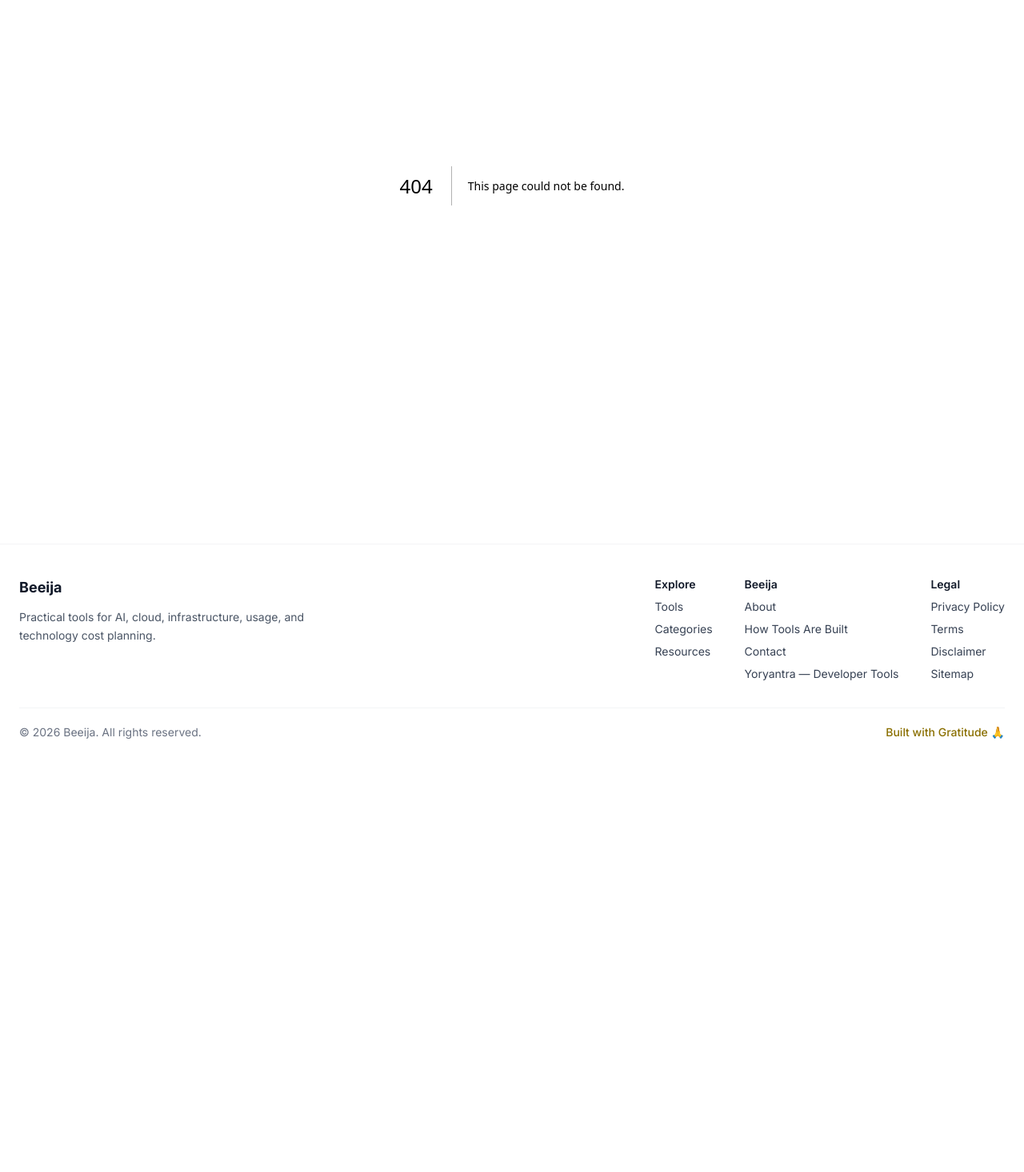
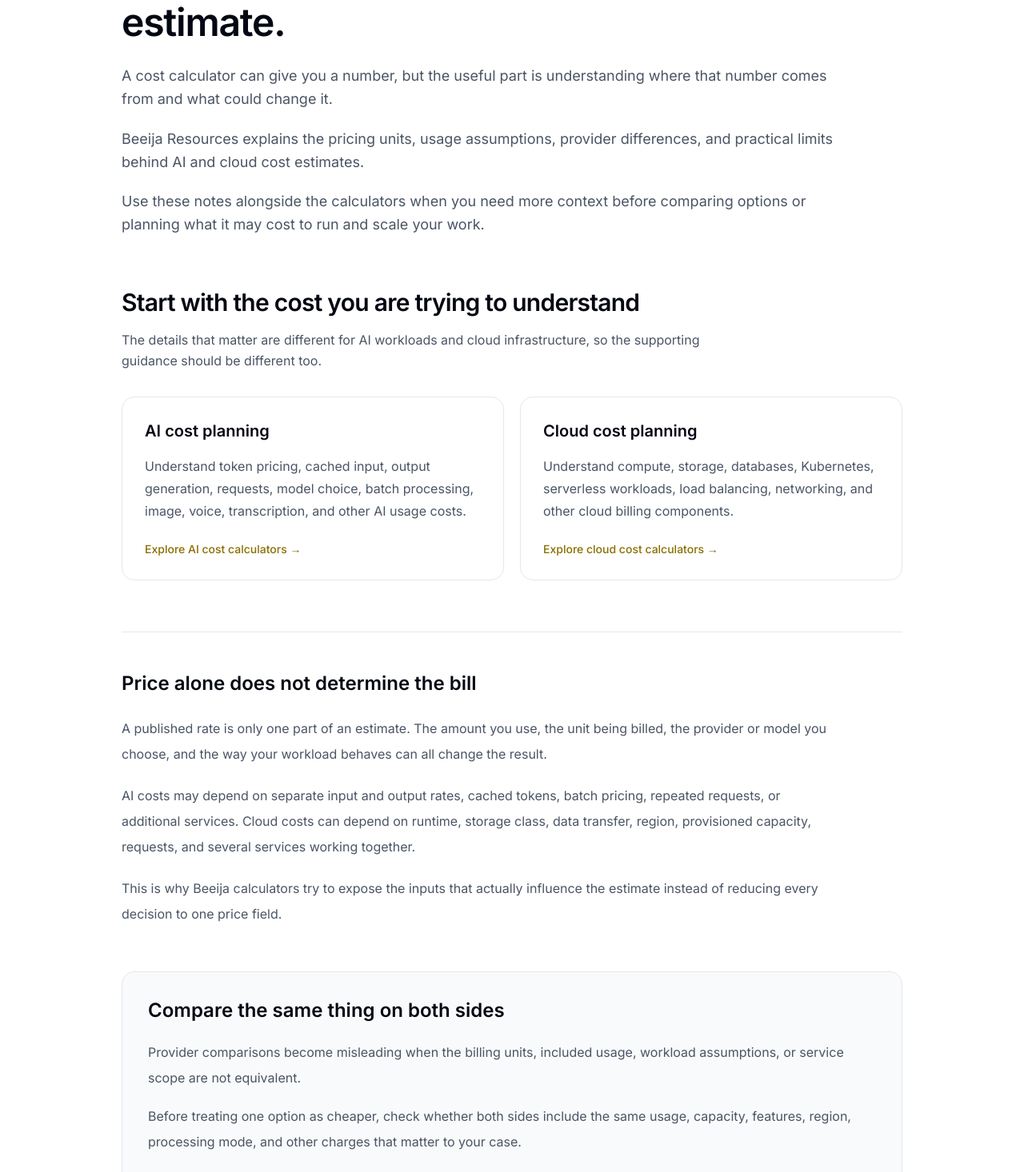
Before and after one commit to vaarunsonawwane-ops/beeija, a Next.js app: page /resources in a window 1280 px wide. Before the commit this address had no page. Shown: the part 245-1711 px from the top of the page at 80% size. Before the commit the page ends 1211 px from the top, so only its background shows below. Built offline with nearby package versions, Linux system fonts and the light colour scheme.

Commit message:
Resources page

```diff
--- /dev/null
+++ b/app/resources/page.tsx
@@ -0,0 +1,218 @@
+import Link from "next/link";
+import type { Metadata } from "next";
+
+export const metadata: Metadata = {
+  title: "Resources | Beeija",
+
+  description:
+    "Practical explanations for understanding AI and cloud pricing, cost estimates, usage assumptions, provider comparisons, and the limits of cost calculators.",
+
+  alternates: {
+    canonical: "https://beeija.com/resources",
+  },
+
+  openGraph: {
+    title: "Resources | Beeija",
+    description:
+      "Understand the pricing, usage assumptions, billing units, and other factors behind AI and cloud cost estimates.",
+    url: "https://beeija.com/resources",
+    siteName: "Beeija",
+    type: "website",
+  },
+
+  twitter: {
+    card: "summary_large_image",
+    title: "Resources | Beeija",
+    description:
+      "Practical guidance for understanding AI and cloud costs, pricing, usage, and estimates.",
+  },
+};
+
+export default function ResourcesPage() {
+  return (
+    <main className="bg-white text-gray-900">
+      <section className="mx-auto max-w-5xl px-6 py-16 md:py-20">
+        <div className="max-w-4xl">
+          <p className="text-sm font-medium text-[var(--yellow-dark)]">
+            Beeija Resources
+          </p>
+
+          <h1 className="mt-6 text-4xl font-semibold tracking-tight text-gray-950 md:text-5xl">
+            Understand the numbers behind the estimate.
+          </h1>
+
+          <div className="mt-7 max-w-4xl space-y-5 text-lg leading-relaxed text-gray-600">
+            <p>
+              A cost calculator can give you a number, but the useful part is
+              understanding where that number comes from and what could change it.
+            </p>
+
+            <p>
+              Beeija Resources explains the pricing units, usage assumptions,
+              provider differences, and practical limits behind AI and cloud
+              cost estimates.
+            </p>
+
+            <p>
+              Use these notes alongside the calculators when you need more
+              context before comparing options or planning what it may cost to
+              run and scale your work.
+            </p>
+          </div>
+        </div>
+
+        <section className="mt-16">
+          <div className="max-w-3xl">
+            <h2 className="text-2xl font-semibold tracking-tight text-gray-950 md:text-3xl">
+              Start with the cost you are trying to understand
+            </h2>
+
+            <p className="mt-4 leading-relaxed text-gray-600">
+              The details that matter are different for AI workloads and cloud
+              infrastructure, so the supporting guidance should be different too.
+            </p>
+          </div>
+
+          <div className="mt-8 grid gap-5 md:grid-cols-2">
+            <Link
+              href="/categories/ai-cost-calculators"
+              className="group rounded-2xl border border-gray-200 bg-white p-7 transition duration-200 hover:-translate-y-1 hover:shadow-md"
+            >
+              <h3 className="text-xl font-semibold text-gray-950 transition-colors duration-200 group-hover:text-[var(--green)]">
+                AI cost planning
+              </h3>
+
+              <p className="mt-4 leading-7 text-gray-600">
+                Understand token pricing, cached input, output generation,
+                requests, model choice, batch processing, image, voice,
+                transcription, and other AI usage costs.
+              </p>
+
+              <p className="mt-6 text-sm font-medium text-[var(--yellow-dark)]">
+                Explore AI cost calculators →
+              </p>
+            </Link>
+
+            <Link
+              href="/categories/cloud-cost-calculators"
+              className="group rounded-2xl border border-gray-200 bg-white p-7 transition duration-200 hover:-translate-y-1 hover:shadow-md"
+            >
+              <h3 className="text-xl font-semibold text-gray-950 transition-colors duration-200 group-hover:text-[var(--green)]">
+                Cloud cost planning
+              </h3>
+
+              <p className="mt-4 leading-7 text-gray-600">
+                Understand compute, storage, databases, Kubernetes, serverless
+                workloads, load balancing, networking, and other cloud billing
+                components.
+              </p>
+
+              <p className="mt-6 text-sm font-medium text-[var(--yellow-dark)]">
+                Explore cloud cost calculators →
+              </p>
+            </Link>
+          </div>
+        </section>
+
+        <section className="mt-16 border-t border-gray-200 pt-12">
+          <div className="max-w-4xl">
+            <h2 className="text-2xl font-semibold text-gray-950">
+              Price alone does not determine the bill
+            </h2>
+
+            <div className="mt-6 space-y-5 leading-8 text-gray-600">
+              <p>
+                A published rate is only one part of an estimate. The amount you
+                use, the unit being billed, the provider or model you choose,
+                and the way your workload behaves can all change the result.
+              </p>
+
+              <p>
+                AI costs may depend on separate input and output rates, cached
+                tokens, batch pricing, repeated requests, or additional services.
+                Cloud costs can depend on runtime, storage class, data transfer,
+                region, provisioned capacity, requests, and several services
+                working together.
+              </p>
+
+              <p>
+                This is why Beeija calculators try to expose the inputs that
+                actually influence the estimate instead of reducing every
+                decision to one price field.
+              </p>
+            </div>
+          </div>
+        </section>
+
+        <section className="mt-14 rounded-2xl border border-gray-200 bg-gray-50 p-7 md:p-8">
+          <div className="max-w-4xl">
+            <h2 className="text-2xl font-semibold text-gray-950">
+              Compare the same thing on both sides
+            </h2>
+
+            <div className="mt-5 space-y-4 leading-8 text-gray-600">
+              <p>
+                Provider comparisons become misleading when the billing units,
+                included usage, workload assumptions, or service scope are not
+                equivalent.
+              </p>
+
+              <p>
+                Before treating one option as cheaper, check whether both sides
+                include the same usage, capacity, features, region, processing
+                mode, and other charges that matter to your case.
+              </p>
+
+              <p>
+                Where a Beeija comparison tool needs an assumption, the aim is
+                to make that assumption visible rather than hide it inside the
+                result.
+              </p>
+            </div>
+          </div>
+        </section>
+
+        <section className="mt-14">
+          <div className="max-w-4xl">
+            <h2 className="text-2xl font-semibold text-gray-950">
+              An estimate is not the final invoice
+            </h2>
+
+            <div className="mt-6 space-y-5 leading-8 text-gray-600">
+              <p>
+                A calculator works from the inputs and pricing available to it.
+                Your real bill can also include services you did not enter,
+                taxes, discounts, credits, minimum charges, regional pricing,
+                retries, changing usage, or provider pricing changes.
+              </p>
+
+              <p>
+                For an important purchasing or architecture decision, use the
+                estimate as a planning reference and confirm the applicable
+                pricing with the provider before committing money.
+              </p>
+            </div>
+          </div>
+        </section>
+
+        <section className="mt-14 border-t border-gray-200 pt-10">
+          <h2 className="text-xl font-semibold text-gray-950">
+            Ready to work with your own numbers?
+          </h2>
+
+          <p className="mt-4 max-w-3xl leading-7 text-gray-600">
+            Browse the current Beeija tools and test the usage, pricing, and
+            workload assumptions that apply to your situation.
+          </p>
+
+          <Link
+            href="/tools"
+            className="mt-6 inline-flex rounded-xl bg-[var(--green)] px-6 py-3 text-sm font-medium !text-white transition hover:-translate-y-0.5 hover:opacity-95"
+          >
+            Explore Tools
+          </Link>
+        </section>
+      </section>
+    </main>
+  );
+}
```
